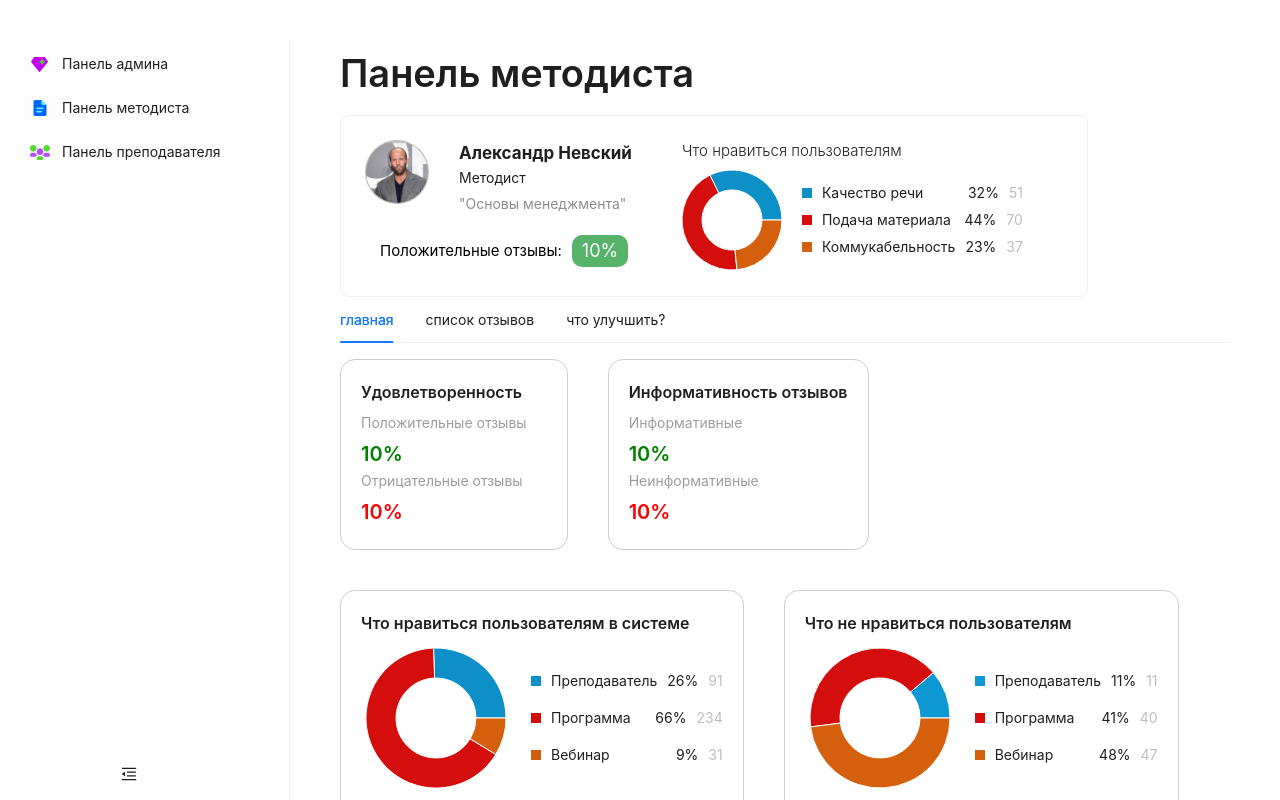
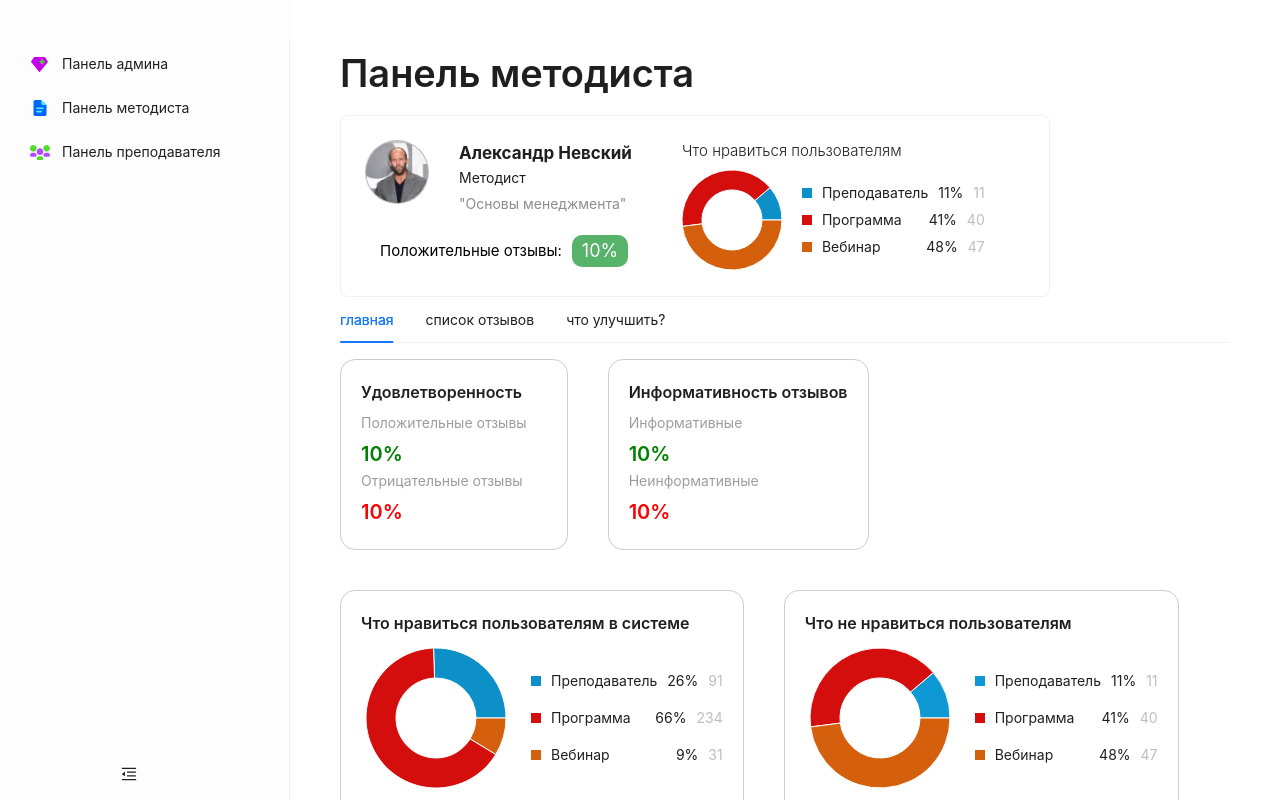
Before and after one commit to Hem1x/hacatonVK, a React (Vite) app: page /metodist-panel in a window 1280 px wide. Built offline with nearby package versions, Linux system fonts and the light colour scheme.

Commit message:
fix build error

```diff
--- a/src/pages/MetodistPanel/MetodistPanel.tsx
+++ b/src/pages/MetodistPanel/MetodistPanel.tsx
@@ -38,9 +38,9 @@ const MetodistPanel = () => {
           percent: 10,
         }}
         renderData={[
-          { name: 'Качество речи', value: 51 },
-          { name: 'Подача материала', value: 70 },
-          { name: 'Коммукабельность', value: 37 },
+          { name: 'Преподаватель', value: 11 },
+          { name: 'Программа', value: 40 },
+          { name: 'Вебинар', value: 47 },
         ]}
       />
       <Tabs defaultActiveKey="main" items={items} />
--- a/tsconfig.json
+++ b/tsconfig.json
@@ -4,6 +4,7 @@
     "lib": ["DOM", "DOM.Iterable", "ESNext"],
     "allowJs": true,
     "skipLibCheck": true,
+    "allowImportingTsExtensions": true,
     "esModuleInterop": false,
     "allowSyntheticDefaultImports": true,
     "strict": true,
```
